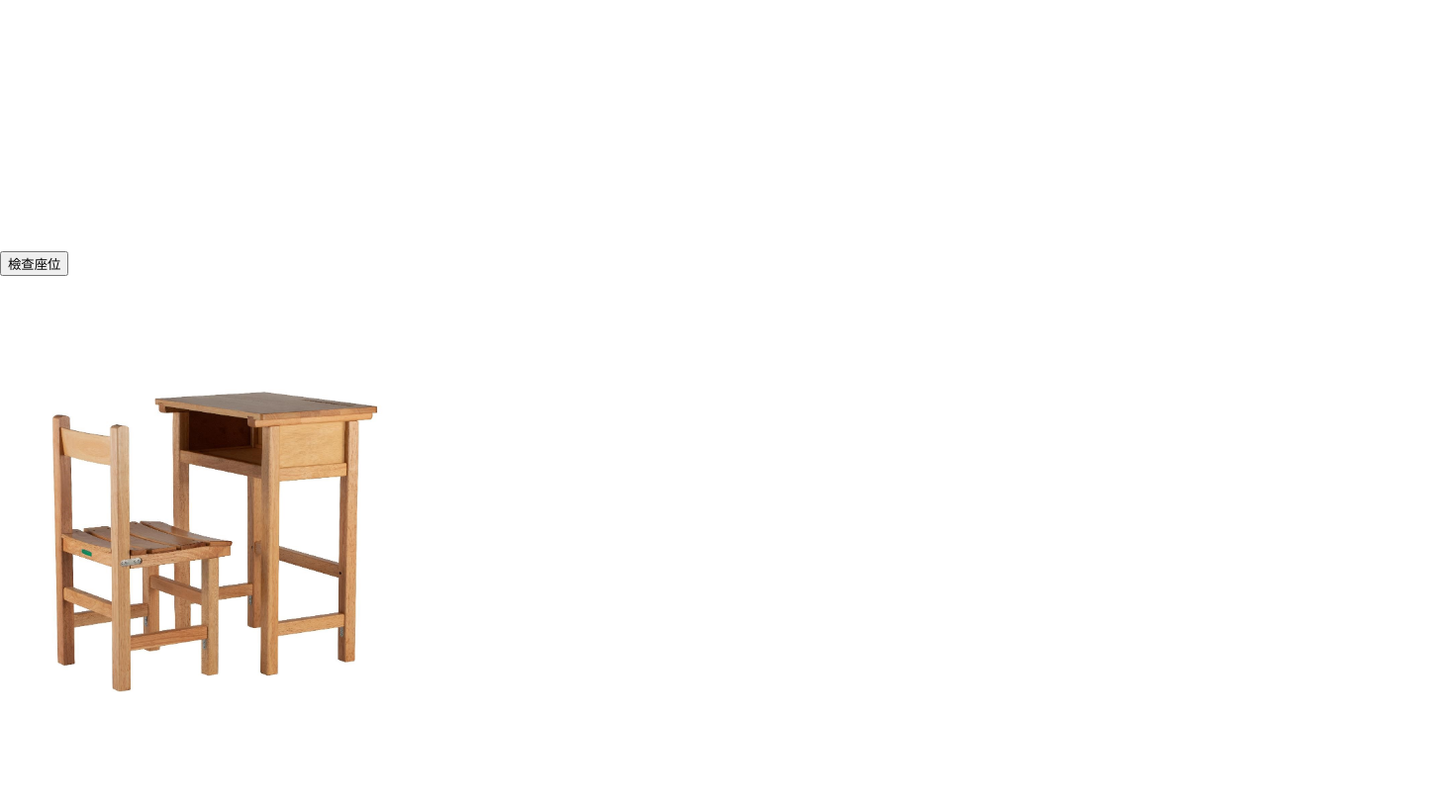
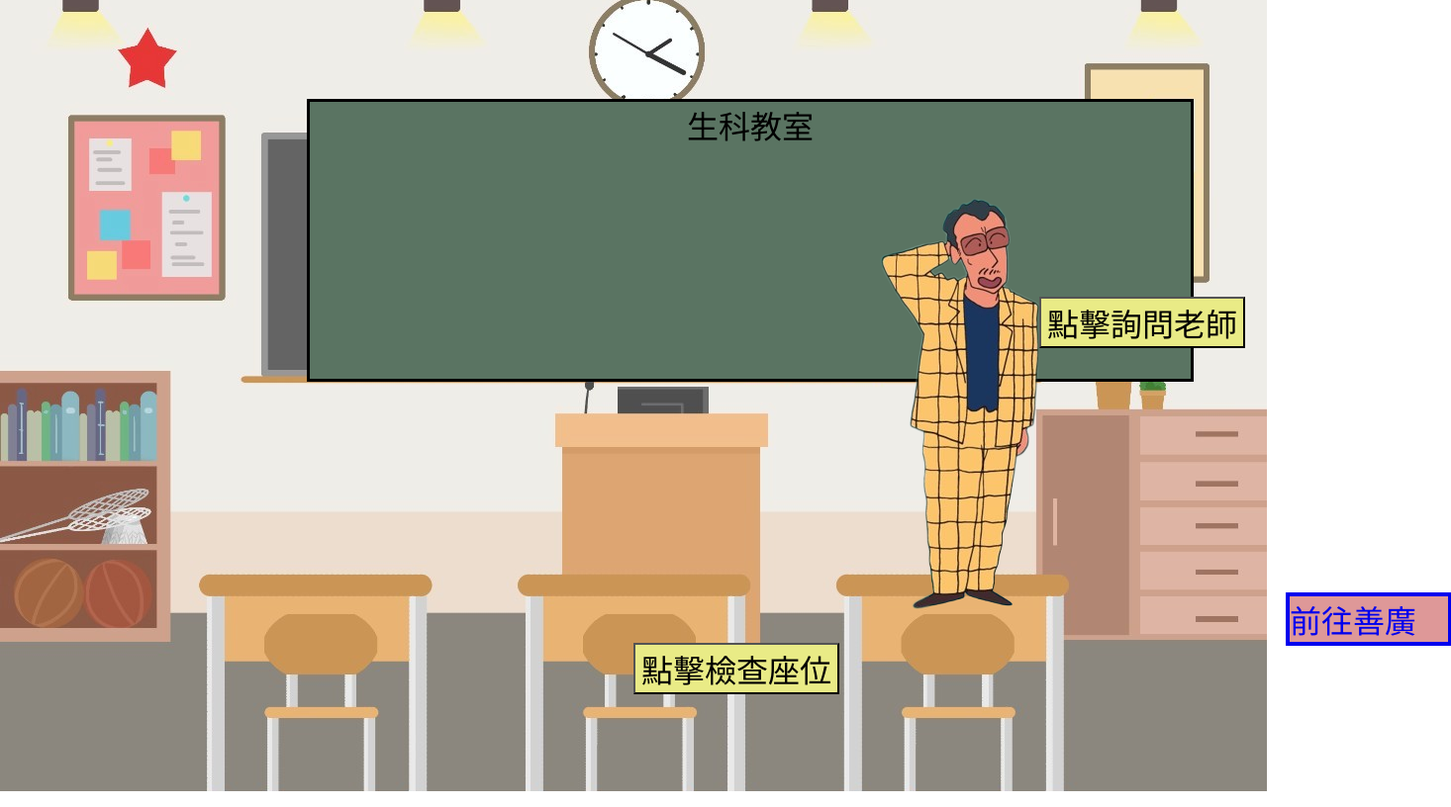
Before and after one commit to tfggggg/tfgggggg, a plain HTML site: page livingtechnologyclassroom.html in a window 1280 px wide. Shown: the whole page at 99% size, 1466 px wide, since content can reach past the window. Drawn offline with Linux system fonts and the light colour scheme.

Commit message:
生科教室finish

```diff
--- a/LT.js
+++ b/LT.js
@@ -1,3 +1,7 @@
 function a(){
     alert('空無一物');
 }
+
+function ask(){
+    alert('沒有看到欸，我記得你們組不是用你的吧?');
+}
--- /dev/null
+++ b/library.css
@@ -0,0 +1,24 @@
+html, body{
+    margin: 0;
+    padding: 0;
+    height: 100%;
+    width: 100%;
+}
+body{
+    background-image: url('library.jpg');
+	background-repeat: no-repeat;
+    background-position:center;
+    background-size: cover;
+}
+#libraryteacher{
+    position: absolute;
+    left: 200px;
+    top: 350px;
+}
+.askLT{
+    position: absolute;
+    top: 300px;
+    left: 300px;
+    font-size: x-large;
+    background-color: rgb(233, 235, 134);
+}
--- /dev/null
+++ b/library.js
@@ -0,0 +1,3 @@
+function libraryteacher(){
+    alert('隨身碟?沒有看到，現在學生都用線上檔案了吧');
+}
--- a/livingtechnologyclassroom.html
+++ b/livingtechnologyclassroom.html
@@ -10,13 +10,10 @@
 
 </head>
 <body>
-<p>&nbsp;</p>
-<p>&nbsp;</p>
-<p>&nbsp;</p>
-<p>&nbsp;</p>
-<p>&nbsp;</p>
-<p>&nbsp;</p>
-<p>&nbsp;</p>
-<button class="btn" onclick="a();">檢查座位</button>
+    <button class="checkdesk" onclick="a();">點擊檢查座位</button>
+    <div class="LTblackboard">生科教室</div>
+    <img id="teacher"src="teacher.png" >
+    <button class="askteacher" onclick="ask();">點擊詢問老師</button>
+    <a href="library.html"><div class="nextplace">前往善廣</div></a>
 </body>
 </html>
--- a/livingttechnologyclassroom.css
+++ b/livingttechnologyclassroom.css
@@ -5,19 +5,48 @@ html, body{
     width: 100%;
 }
 body{
-    background-image: url('LTchair.jpg');
+    background-image: url('background.jpg');
 	background-repeat: no-repeat;
-    background-position:left top;
-    background-position: 20px 350px;
-    background-size: 30%;
+    background-position:center;
+    background-size: cover;
 }
 .checkdesk{
+    position: absolute;
+    top: 650px;
+    left: 640px;
+    font-size: xx-large;
+    background-color: rgb(233, 235, 134);
+}
+.LTblackboard{
+    border-style: solid;
+    background-color: rgb(90, 116, 98);
+    width: 890px;
+    height: 280px;
+    position: absolute;
+    top: 100px;
+    left: 310px;
+    font-size: xx-large;
+    text-align: center;
+}
+#teacher{
+    position: absolute;
+    left: 500px;
+    top: 200px;
+}
+.askteacher{
+    position: absolute;
+    top: 300px;
+    left: 1050px;
+    font-size: xx-large;
+    background-color: rgb(233, 235, 134);
+}
+.nextplace{
     outline: 1px solid;
     border-style: solid;
-    background-color: rgb(255, 255, 255);
-    width: 200px;
+    background-color: rgb(222, 152, 152);
+    width: 160px;
     position: absolute;
-    top: 580px;
-    left: 200px;
+    top: 600px;
+    left: 1300px;
     font-size: xx-large;
 }
--- a/style.css
+++ b/style.css
@@ -63,5 +63,5 @@ body{
 }
 a{
     text-decoration: none;
-    color:rgb(11, 38, 125);
+    color:rgb(6, 7, 12);
 }
```
Also changed, not shown: library.html (added, +15 -0 lines), LTchair.jpg (deleted), character_yoshinaga.png (added), library.jpg (added), libraryteacher.png (added), libraryvolunteer.png (added), teacher.png (added), 螢幕擷取畫面 2023-05-25 234608.png (added).
